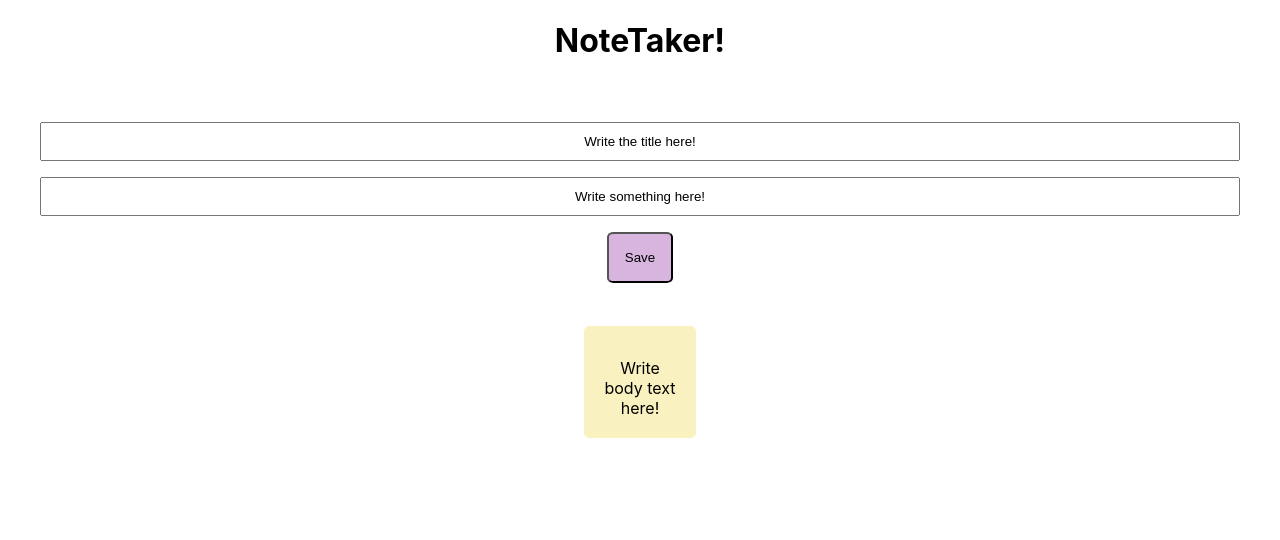
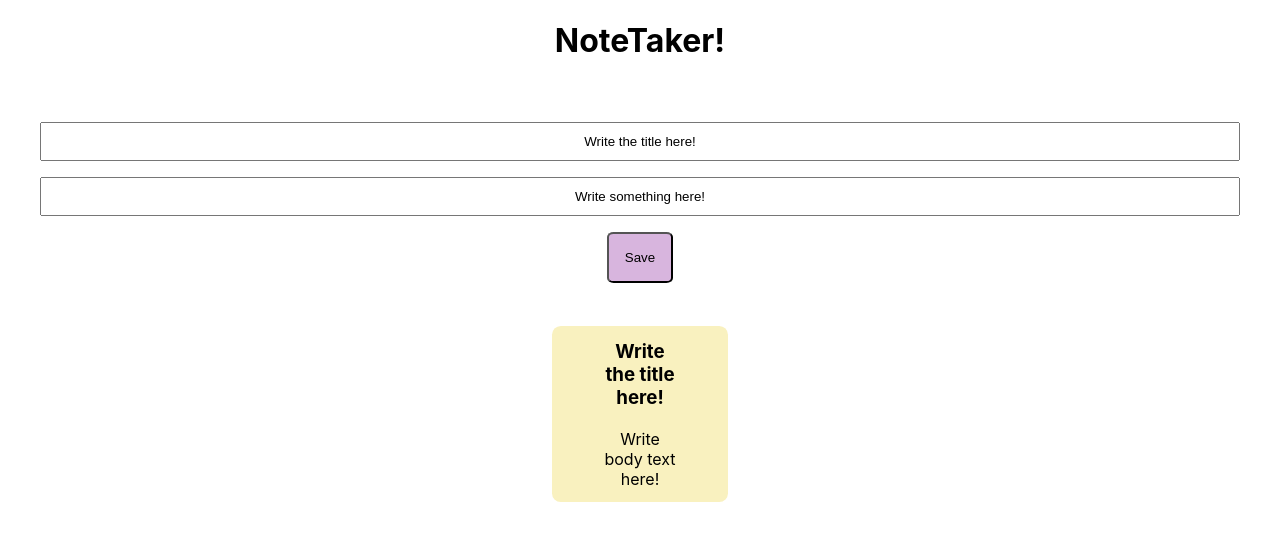
Before and after one commit to 2gaudy/NoteTakerv2, a React (Create React App) app: page / in a window 1280 px wide. Both pictures are taken after a click on the button "Save". Shown: the top 540 px of the page. Built offline with nearby package versions, Linux system fonts and the light colour scheme.

Commit message:
added title functionality and styling changes

```diff
--- a/src/App.css
+++ b/src/App.css
@@ -42,7 +42,7 @@
   flex-direction: row;
   max-width: 100vw;
   justify-content: space-evenly;
-  height: 100vh;
+  height: fit-content;
   max-width: 100vw;
   flex-wrap: wrap;
   align-items: flex-start;
@@ -50,11 +50,12 @@
 }
 
 .note {
+
   display: flex;
   background-color: #f9f1bf;
   margin: 0.2rem 0.5rem;
   border-radius: 5%;
-  padding: 1rem;
+  padding: 3rem;
   height: fit-content;
   box-shadow: inset;
   text-overflow: ellipsis;
@@ -62,5 +63,18 @@
   max-height: 5rem;
   white-space: normal;
   overflow: hidden;
+  flex-direction: column;
+  align-items: center;
+  justify-content: center;
 
 }
+
+.note-title{
+  margin: 10px;
+  width: 5rem;
+}
+
+.note-text{
+  margin: 10px;
+  width: 5rem;
+}
--- a/src/App.js
+++ b/src/App.js
@@ -41,7 +41,8 @@ function App() {
           type="button"
           value="Save"
           onClick={() => {
-            setNotes([...notes, text]);
+            setNotes([...notes, [title, text]]);
+            setTitle("Write the title here!")
             setText("Write something here!")
           }}
         ></input>
@@ -56,8 +57,8 @@ function App() {
 {/* Display Notes */}
       {notes.map((note) => (
         <div className='note'>
-          <p className='note-text'>{note}</p>
-
+          <h3 className='note-title'>{note[0]}</h3>
+          <p className='note-text'>{note[1]}</p>
         </div>
       ))}
 
```
